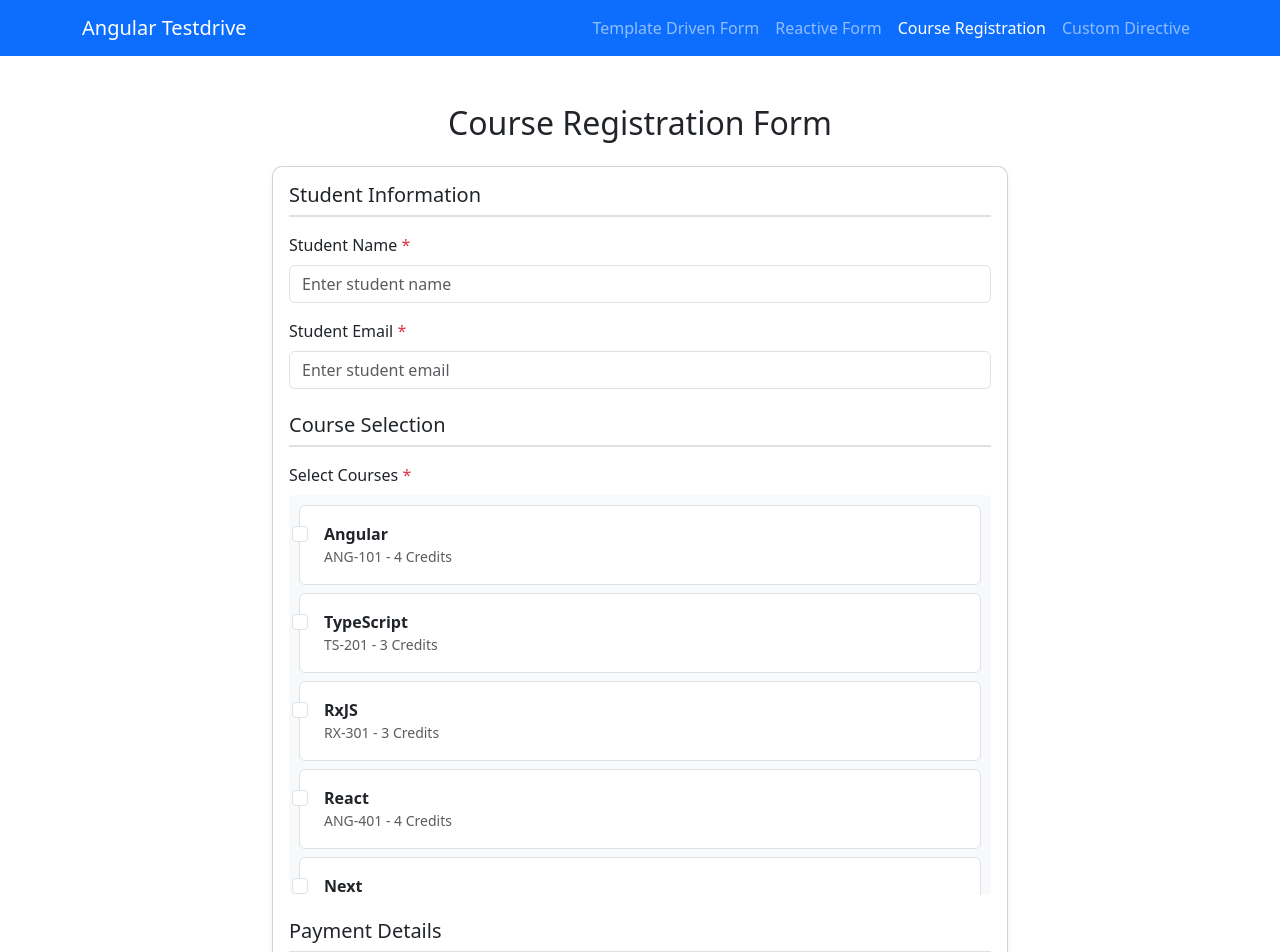
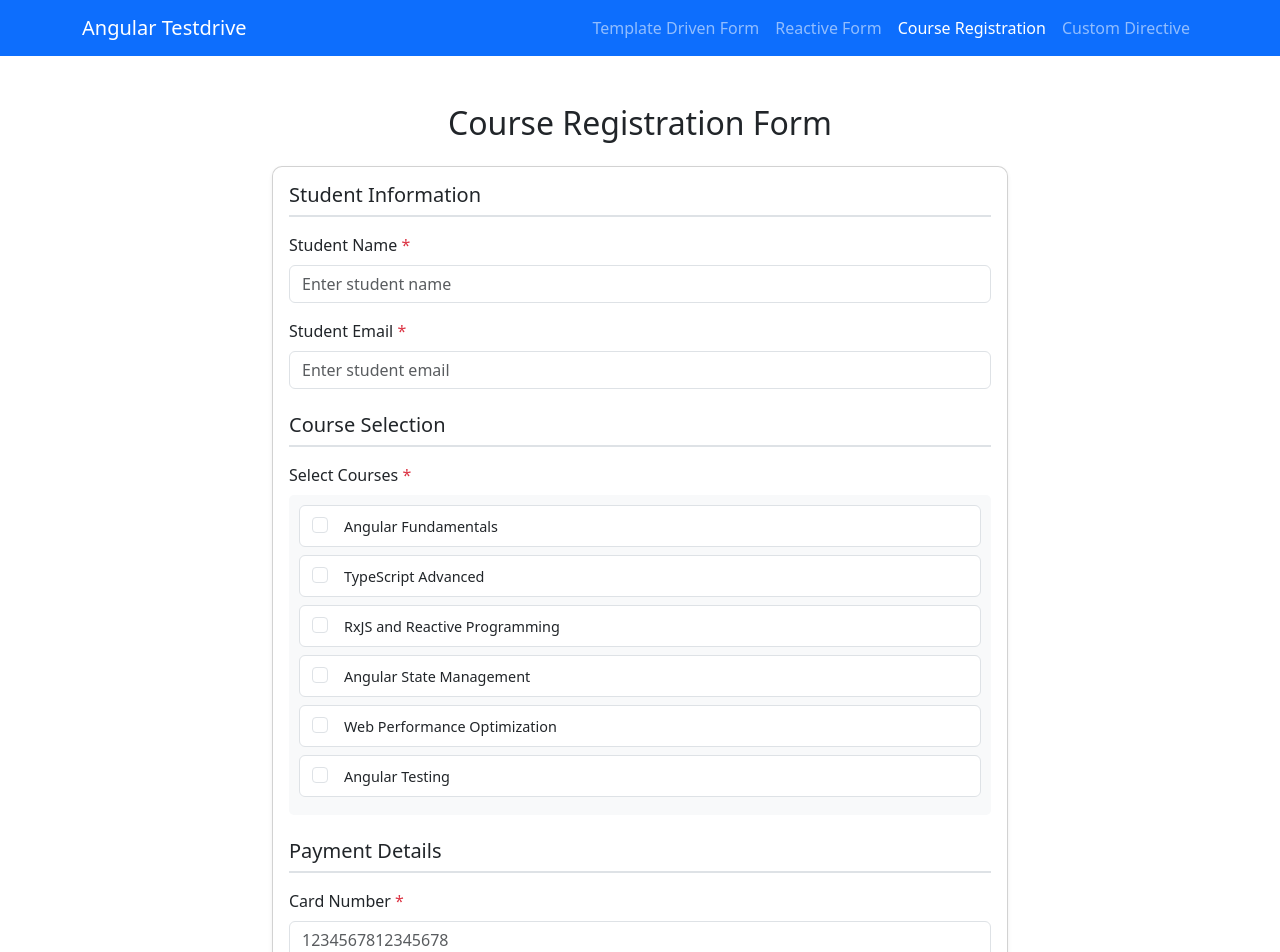
Before and after one commit to golam-morshed/angular-playground, an Angular app: page /course-registration in a window 1280 px wide. Shown: the top 952 px of the page. Built offline with nearby package versions, Linux system fonts and the light colour scheme; data requests are answered from the project's data file.

Commit message:
Refactor course details in db.json for improved clarity and update course registration form to simplify display by removing credits and code. Enhance styling for form elements in course-registration component.

```diff
--- a/db.json
+++ b/db.json
@@ -110,40 +110,28 @@
   ],
   "availableCourses": [
     {
-      "id": "1",
-      "name": "Angular",
-      "code": "ANG-101",
-      "credits": 4
+      "id": 1,
+      "name": "Angular Fundamentals"
     },
     {
-      "id": "2",
-      "name": "TypeScript",
-      "code": "TS-201",
-      "credits": 3
+      "id": 2,
+      "name": "TypeScript Advanced"
     },
     {
-      "id": "3",
-      "name": "RxJS",
-      "code": "RX-301",
-      "credits": 3
+      "id": 3,
+      "name": "RxJS and Reactive Programming"
     },
     {
-      "id": "4",
-      "name": "React",
-      "code": "ANG-401",
-      "credits": 4
+      "id": 4,
+      "name": "Angular State Management"
     },
     {
-      "id": "5",
-      "name": "Next",
-      "code": "WEB-501",
-      "credits": 3
+      "id": 5,
+      "name": "Web Performance Optimization"
     },
     {
-      "id": "6",
-      "name": "Redux",
-      "code": "ANG-601",
-      "credits": 3
+      "id": 6,
+      "name": "Angular Testing"
     }
   ],
   "courseRegistrations": [
--- a/src/app/course-registration/course-registration.component.html
+++ b/src/app/course-registration/course-registration.component.html
@@ -61,10 +61,9 @@
                     type="checkbox"
                     [formControlName]="i"
                     [id]="'course-' + course.id">
-                  <label class="form-check-label ms-2" [for]="'course-' + course.id">
-                    <strong>{{ course.name }}</strong>
-                    <small class="text-muted d-block">{{ course.code }} - {{ course.credits }} Credits</small>
-                  </label>
+                   <label class="form-check-label ms-2" [for]="'course-' + course.id">
+                     {{ course.name }}
+                   </label>
                 </div>
               </div>
               <div class="text-danger small mt-2"
--- a/src/app/course-registration/course-registration.component.scss
+++ b/src/app/course-registration/course-registration.component.scss
@@ -4,11 +4,11 @@
   padding: 10px;
   background-color: #f8f9fa;
   border-radius: 5px;
-}
 
   .form-check {
     background-color: white;
     transition: all 0.2s ease;
+    padding: 0.5rem 0.75rem 0.5rem 2.25rem !important;
 
     &:hover {
       background-color: #e9ecef;
@@ -16,8 +16,20 @@
     }
   }
 
+  .form-check-label {
+    font-size: 0.9rem;
+    font-weight: 400;
+    cursor: pointer;
+    width: 100%;
+  }
+
+  .form-check-input {
+    margin-top: 0.15rem;
+  }
+}
+
 .form-check-input:checked ~ .form-check-label {
-  font-weight: 600;
+  font-weight: 500;
 }
 
 .card {
```
Lines whose indentation alone changed are shown as unchanged.
